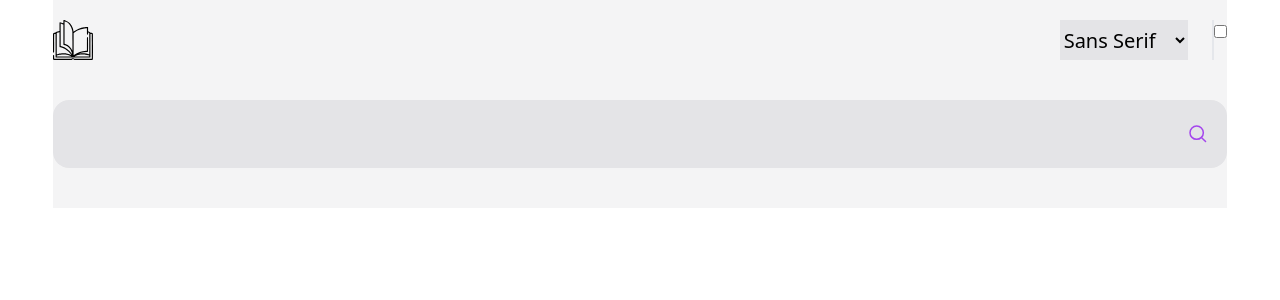
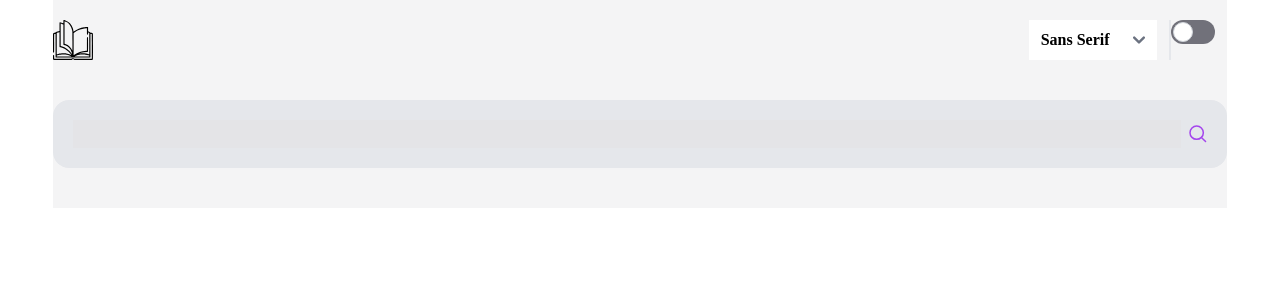
Before and after one commit to Mike-is-coding/Dictionary-Web-App, a Next.js app: page / in a window 1280 px wide. Shown: the top 300 px of the page. Built offline with nearby package versions, Linux system fonts and the light colour scheme.

Commit message:
Added toggle switch

```diff
--- a/package.json
+++ b/package.json
@@ -16,12 +16,15 @@
     "eslint": "8.32.0",
     "eslint-config-next": "13.1.5",
     "next": "13.1.5",
+    "node-localstorage": "^2.2.1",
     "react": "18.2.0",
     "react-dom": "18.2.0",
     "typescript": "4.9.4"
   },
   "devDependencies": {
     "autoprefixer": "^10.4.13",
+    "flowbite": "^1.6.3",
+    "flowbite-react": "^0.3.8",
     "postcss": "^8.4.21",
     "tailwindcss": "^3.2.4"
   }
--- a/pages/QuerySection.tsx
+++ b/pages/QuerySection.tsx
@@ -1,8 +1,8 @@
 import { useEffect, useState } from "react";
-import search from "public/icon-search.svg";
-import book from "public/book.svg";
 
 interface Props {
+  font: string;
+  setFont: Function;
   userWord: string;
   setUserWord: Function;
   dictData: any;
@@ -12,6 +12,8 @@ interface Props {
 }
 
 const QuerySection: React.FC<Props> = ({
+  font,
+  setFont,
   userWord,
   setUserWord,
   dictData,
@@ -19,6 +21,8 @@ const QuerySection: React.FC<Props> = ({
   word,
   setWord,
 }) => {
+
+  //Handle the dictionary api call
   function handleApiCall() {
     fetch(`https://api.dictionaryapi.dev/api/v2/entries/en/${userWord}`)
       .then((res) => {
@@ -39,6 +43,7 @@ const QuerySection: React.FC<Props> = ({
       });
   }
 
+  //Test input box
   useEffect(() => {
     console.log(userWord);
   }, [userWord]);
@@ -46,7 +51,10 @@ const QuerySection: React.FC<Props> = ({
   return (
     <>
       <section className="bg-zinc-100">
-        <div className="flex flex-row justify-between items-center my-5" id="Page-Options">
+        <div
+          className="flex flex-row justify-between items-center my-5"
+          id="Page-Options"
+        >
           <svg
             version="1.0"
             xmlns="http://www.w3.org/2000/svg"
@@ -105,22 +113,31 @@ c-20 17 -40 21 -92 21 -87 0 -281 -17 -404 -35 -447 -66 -921 -260 -1259 -516
           <div className="flex divide-x-2">
             <div className="mr-3">
               <label id="Font-Selection">
-                <select className="w-32 h-10 bg-zinc-200 text-xl bg-white">
-                  <option value="Sans Serif">Sans Serif</option>
-                  <option value="Serif">Serif</option>
-                  <option value="Mono">Mono</option>
+                <select className="w-32 h-10 text-l font-bold border-none bg-white dark:bg-black">
+                  <option className="font-sans" value="Sans Serif">Sans Serif</option>
+                  <option className="font-serif" value="Serif">Serif</option>
+                  <option className="font-mono" value="Mono">Mono</option>
                 </select>
               </label>
             </div>
-            <div className="ml-3">
-              <label className="switch">
-                <input type="checkbox" />
-                <span className="slider round"></span>
+            {/* Toggle Switch */}
+            <div className="flex items-center">
+              <label
+                htmlFor="toggle-example"
+                className="flex items-center cursor-pointer relative mb-4"
+              >
+                <input
+                  type="checkbox"
+                  id="toggle-example"
+                  className="sr-only"
+                />
+                <div className="toggle-bg bg-zinc-500 border-none h-6 w-11 rounded-full"></div>
+                <span className="ml-3 text-gray-900 text-sm font-medium"></span>
               </label>
             </div>
           </div>
         </div>
-        <div className="flex my-10 rounded-2xl bg-zinc-200 p-5" id="Searchbox">
+        <div className="flex my-10 rounded-2xl bg-gray-200 p-5" id="Searchbox">
           <input
             className="w-full text-lg bg-zinc-200 mr-2 border-none"
             name="Word Textbox"
--- a/pages/index.tsx
+++ b/pages/index.tsx
@@ -4,10 +4,15 @@ import QuerySection from "./QuerySection";
 import Content from "./Content";
 
 export default function Home() {
+  const [font, setFont] = useState<string>("font-sans")
   const [userWord, setUserWord] = useState<string>("hllo");
-  // const [inputValue, setInputValue] = useState<string>("");
   const [dictData, setDictData] = useState<any>("");
   const [word, setWord] = useState<string>("");
+
+  //Handle page font
+  useEffect(() => {
+    document.body.style.fontFamily = font;
+  }, [font])
 
   return (
     <>
@@ -19,6 +24,8 @@ export default function Home() {
       </Head>
       <main className="flex bg-red-600 w-11/12 h-fit mx-auto justify-center flex-col bg-gray-500">
         <QuerySection
+          font={font}
+          setFont={setFont}
           userWord={userWord}
           setUserWord={setUserWord}
           dictData={dictData}
--- a/styles/globals.css
+++ b/styles/globals.css
@@ -7,3 +7,6 @@
     overflow-x: hidden;
   }
 }
+
+@layer utilities {
+}
--- a/tailwind.config.js
+++ b/tailwind.config.js
@@ -1,10 +1,13 @@
 /** @type {import('tailwindcss').Config} */
 module.exports = {
   content: [
+    "./node_modules/flowbite-react/**/*.js",
     "./pages/*.{js,ts,jsx,tsx}"
   ],
   theme: {
     extend: {},
   },
-  plugins: [],
+  plugins: [
+    require("flowbite/plugin")
+  ],
 }
```
Also changed, not shown: 1 other file (tests, documents, lock files or other folders).
